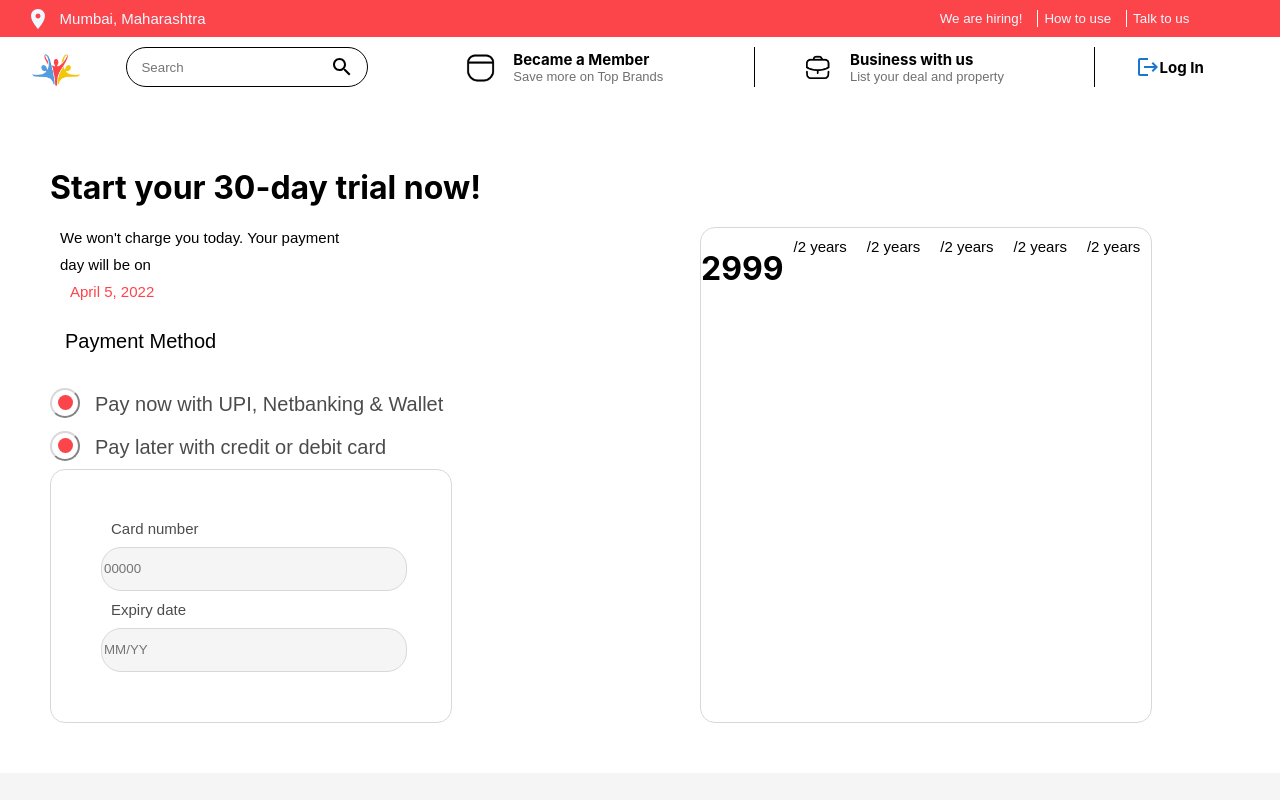
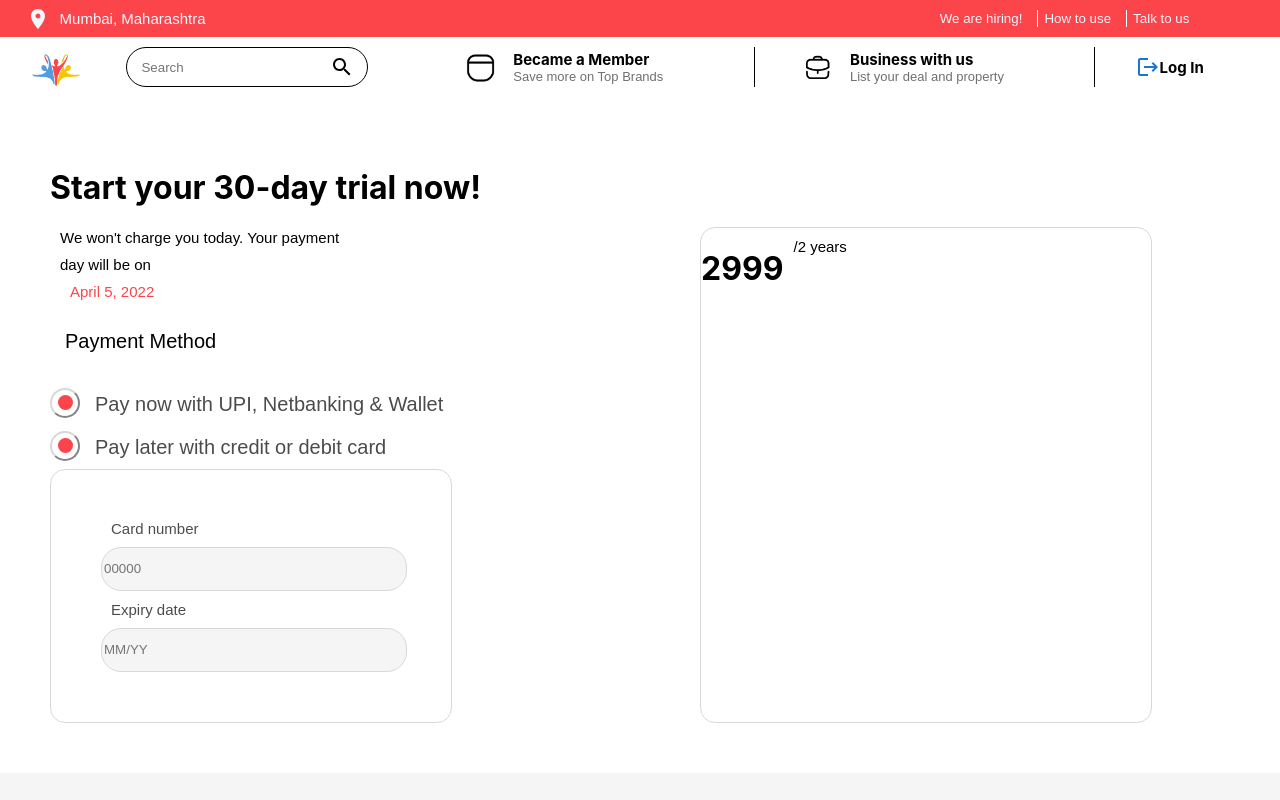
Before and after one commit to sazzad9911/simira-club-ui, a React (Create React App) app: page /Checkout in a window 1280 px wide. Shown: the top 800 px of the page. Built offline with nearby package versions, Linux system fonts and the light colour scheme; no server answers.

Commit message:
Update Checkout.js

```diff
--- a/src/Screens/Checkout.js
+++ b/src/Screens/Checkout.js
@@ -36,8 +36,6 @@ function Checkout() {
             <div className="CheckoutRightBody">
                 <h1>2999</h1>
                 <p>/2 years</p>
-                <p>/2 years</p>
-                <p>/2 years</p><p>/2 years</p><p>/2 years</p>
             </div>
         </div>
     );
```
